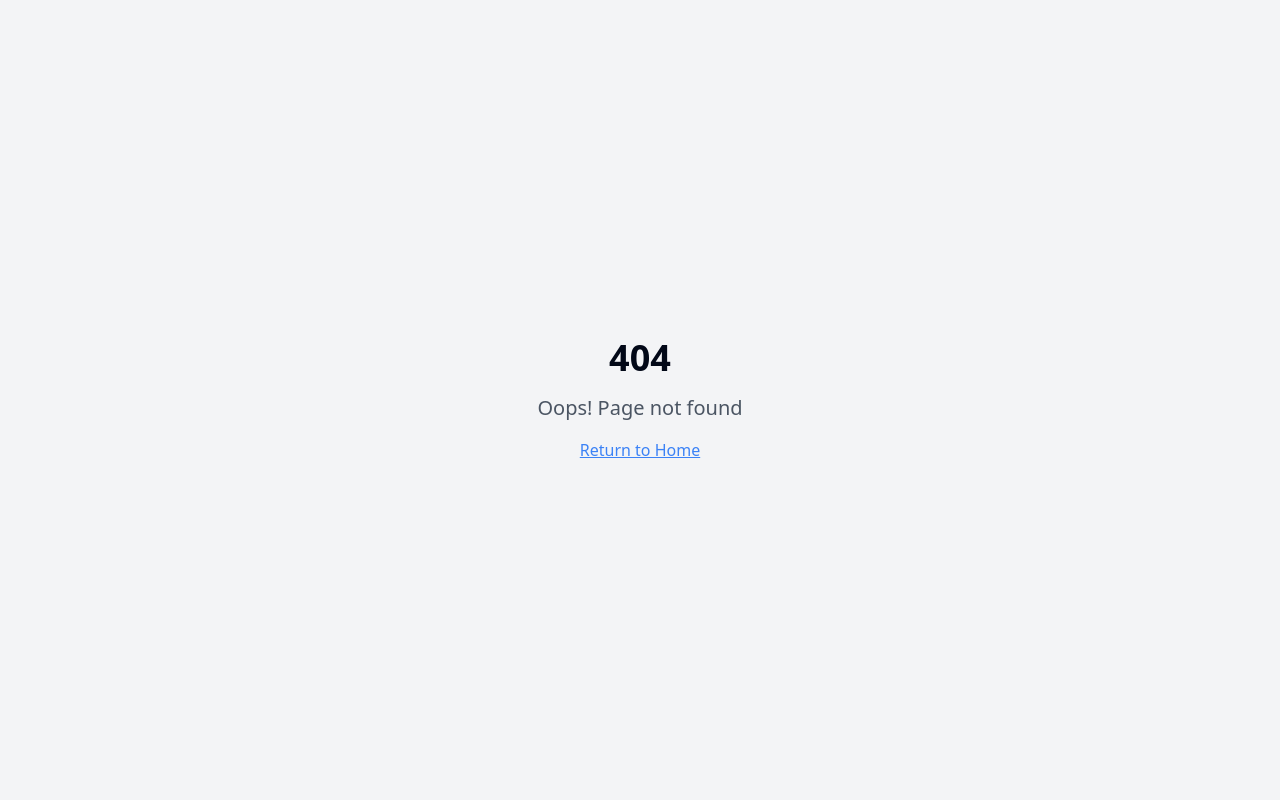
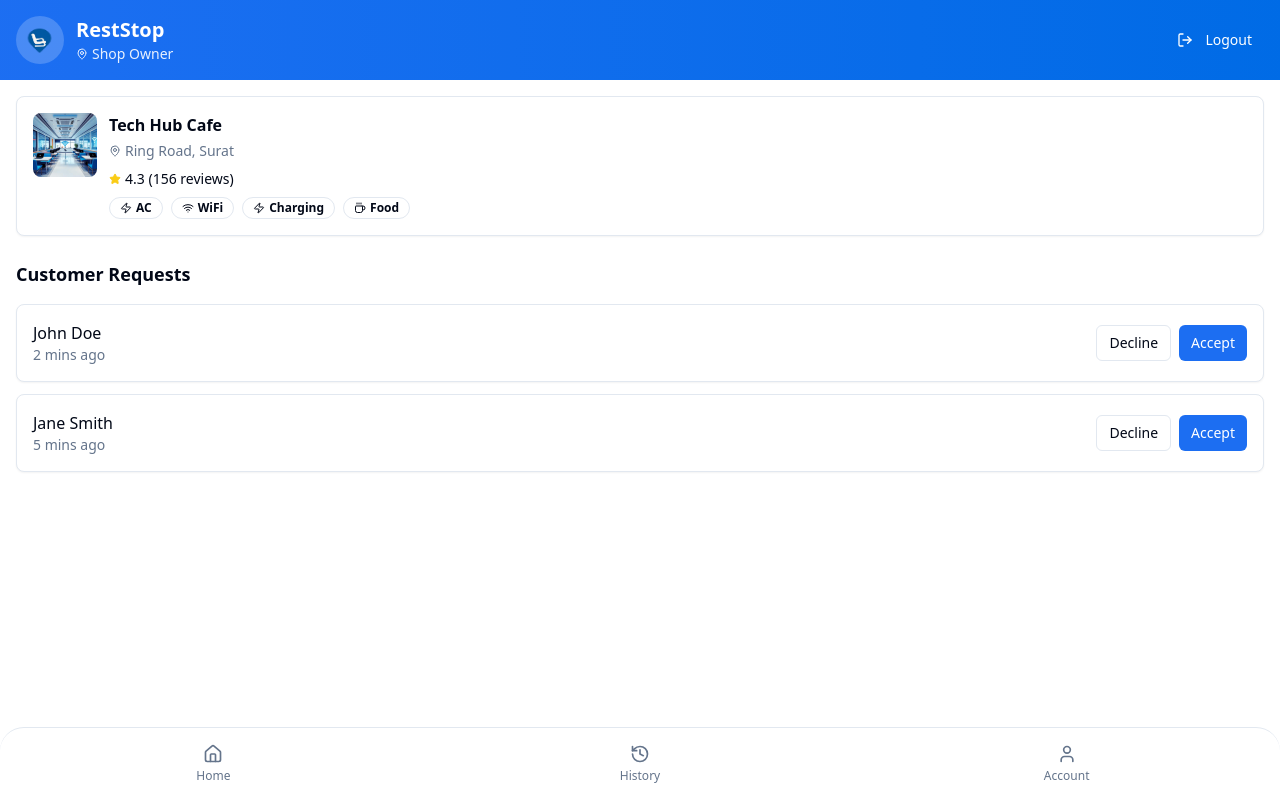
Before and after one commit to poojanjariwala/rest-room, a React (Vite) app: page /owner-dashboard in a window 1280 px wide. Before the commit this address had no page. Built offline with nearby package versions, Linux system fonts and the light colour scheme.

Commit message:
Fix UI and Functionality
- Fixed duplicate welcome screen.
- Updated Google sign-in button style and functionality.
- Removed seat-related info.
- Adjusted filter and navbar styles.

```diff
--- a/src/App.tsx
+++ b/src/App.tsx
@@ -1,3 +1,4 @@
+
 import { Toaster } from "@/components/ui/toaster";
 import { Toaster as Sonner } from "@/components/ui/sonner";
 import { TooltipProvider } from "@/components/ui/tooltip";
@@ -9,6 +10,7 @@ import Account from "./pages/Account";
 import History from "./pages/History";
 import ShopDetails from "./pages/ShopDetails";
 import Auth from "./pages/Auth";
+import OwnerDashboard from "./pages/OwnerDashboard";
 import NotFound from "./pages/NotFound";
 
 const queryClient = new QueryClient();
@@ -26,6 +28,7 @@ const App = () => (
           <Route path="/history" element={<History />} />
           <Route path="/shop/:id" element={<ShopDetails />} />
           <Route path="/auth" element={<Auth />} />
+          <Route path="/owner-dashboard" element={<OwnerDashboard />} />
           {/* ADD ALL CUSTOM ROUTES ABOVE THE CATCH-ALL "*" ROUTE */}
           <Route path="*" element={<NotFound />} />
         </Routes>
--- a/src/components/BottomNav.tsx
+++ b/src/components/BottomNav.tsx
@@ -1,3 +1,4 @@
+
 import { Home, History, User } from "lucide-react";
 import { useNavigate, useLocation } from "react-router-dom";
 import { cn } from "@/lib/utils";
@@ -13,7 +14,7 @@ export const BottomNav = () => {
   const location = useLocation();
 
   return (
-    <div className="fixed bottom-0 left-0 right-0 bg-white border-t border-border">
+    <div className="fixed bottom-0 left-0 right-0 bg-white border-t border-border rounded-t-3xl">
       <div className="flex">
         {navItems.map((item) => {
           const Icon = item.icon;
@@ -24,7 +25,7 @@ export const BottomNav = () => {
               key={item.id}
               onClick={() => navigate(item.path)}
               className={cn(
-                "flex-1 py-3 px-4 flex flex-col items-center gap-1 transition-colors",
+                "flex-1 py-4 px-4 flex flex-col items-center gap-1 transition-colors",
                 isActive
                   ? "text-primary bg-primary/10"
                   : "text-muted-foreground hover:text-foreground"
--- a/src/components/Filter.tsx
+++ b/src/components/Filter.tsx
@@ -2,7 +2,7 @@
 import { useState } from "react";
 import { Button } from "@/components/ui/button";
 import { Badge } from "@/components/ui/badge";
-import { X, Filter as FilterIcon } from "lucide-react";
+import { Filter as FilterIcon } from "lucide-react";
 import { Checkbox } from "@/components/ui/checkbox";
 import { RadioGroup, RadioGroupItem } from "@/components/ui/radio-group";
 import { Label } from "@/components/ui/label";
@@ -54,17 +54,14 @@ export const Filter = ({ onFilterChange }: FilterProps) => {
   return (
     <Dialog open={isOpen} onOpenChange={setIsOpen}>
       <DialogTrigger asChild>
-        <Button variant="outline" className="flex items-center gap-2 bg-white border border-gray-300 rounded-lg px-4 py-2">
+        <Button variant="outline" className="flex items-center gap-2 bg-white border border-gray-300 rounded-xl px-4 py-2">
           <FilterIcon className="h-4 w-4" />
           <span>Filter</span>
         </Button>
       </DialogTrigger>
-      <DialogContent className="max-w-md mx-auto max-h-[90vh] overflow-y-auto">
+      <DialogContent className="max-w-md mx-auto max-h-[90vh] overflow-y-auto rounded-xl">
         <DialogHeader className="flex flex-row items-center justify-between border-b pb-4">
           <DialogTitle>Filter & Sort</DialogTitle>
-          <Button variant="ghost" size="sm" onClick={() => setIsOpen(false)}>
-            <X className="h-4 w-4" />
-          </Button>
         </DialogHeader>
 
         <div className="space-y-6 py-4">
@@ -143,10 +140,10 @@ export const Filter = ({ onFilterChange }: FilterProps) => {
           </div>
 
           <div className="flex gap-2 pt-4 border-t">
-            <Button variant="outline" onClick={handleClearAll} className="flex-1">
+            <Button variant="outline" onClick={handleClearAll} className="flex-1 rounded-xl">
               Clear All
             </Button>
-            <Button onClick={handleApplyFilters} className="flex-1">
+            <Button onClick={handleApplyFilters} className="flex-1 rounded-xl">
               Apply Filters
             </Button>
           </div>
--- a/src/pages/Auth.tsx
+++ b/src/pages/Auth.tsx
@@ -28,7 +28,7 @@ const Auth = () => {
       <Card className="w-full max-w-md">
         <CardContent className="p-8">
           <div className="text-center mb-8">
-            <h1 className="text-2xl font-bold mb-2">Welcome to RestRoom</h1>
+            <h1 className="text-2xl font-bold mb-2">RestRoom</h1>
             <p className="text-muted-foreground">Choose your account type to continue</p>
           </div>
 
@@ -107,15 +107,13 @@ const Auth = () => {
 
             <Button
               variant="outline"
-              className="w-full flex items-center gap-3"
+              className="w-full flex items-center justify-center gap-3 py-3 rounded-full border-2"
               onClick={handleAuth}
             >
-              <img
-                src="/lovable-uploads/0278111c-03e5-4621-aa81-9d7e032d03a0.png"
-                alt="Google"
-                className="w-5 h-5"
-              />
-              Continue with Google
+              <div className="w-5 h-5 bg-gradient-to-r from-red-500 via-yellow-500 via-green-500 to-blue-500 rounded-full flex items-center justify-center text-white font-bold text-sm">
+                G
+              </div>
+              Sign in with Google
             </Button>
 
             <div className="text-center">
@@ -173,15 +171,13 @@ const Auth = () => {
 
             <Button
               variant="outline"
-              className="w-full flex items-center gap-3"
+              className="w-full flex items-center justify-center gap-3 py-3 rounded-full border-2"
               onClick={handleAuth}
             >
-              <img
-                src="/lovable-uploads/0278111c-03e5-4621-aa81-9d7e032d03a0.png"
-                alt="Google"
-                className="w-5 h-5"
-              />
-              Continue with Google
+              <div className="w-5 h-5 bg-gradient-to-r from-red-500 via-yellow-500 via-green-500 to-blue-500 rounded-full flex items-center justify-center text-white font-bold text-sm">
+                G
+              </div>
+              Sign in with Google
             </Button>
 
             <div className="text-center">
@@ -211,7 +207,7 @@ const Auth = () => {
           >
             <ArrowLeft className="h-5 w-5" />
           </Button>
-          <h1 className="text-xl font-semibold">Customer Login</h1>
+          <h1 className="text-xl font-semibold">Customer Signup</h1>
         </div>
 
         <Card>
@@ -258,8 +254,15 @@ const Auth = () => {
               <span className="text-sm text-muted-foreground">OR</span>
             </div>
 
-            <Button variant="outline" className="w-full">
-              Continue with Google
+            <Button
+              variant="outline"
+              className="w-full flex items-center justify-center gap-3 py-3 rounded-full border-2"
+              onClick={handleAuth}
+            >
+              <div className="w-5 h-5 bg-gradient-to-r from-red-500 via-yellow-500 via-green-500 to-blue-500 rounded-full flex items-center justify-center text-white font-bold text-sm">
+                G
+              </div>
+              Sign in with Google
             </Button>
           </CardContent>
         </Card>
@@ -281,9 +284,6 @@ const Auth = () => {
             </Button>
             <h1 className="text-xl font-semibold">Shop Owner Signup</h1>
           </div>
-          <Button variant="ghost" size="icon">
-            <X className="h-5 w-5" />
-          </Button>
         </div>
 
         <div className="space-y-4">
@@ -375,15 +375,13 @@ const Auth = () => {
 
           <Button
             variant="outline"
-            className="w-full flex items-center gap-3"
+            className="w-full flex items-center justify-center gap-3 py-3 rounded-full border-2"
             onClick={handleAuth}
           >
-            <img
-              src="/lovable-uploads/0278111c-03e5-4621-aa81-9d7e032d03a0.png"
-              alt="Google"
-              className="w-5 h-5"
-            />
-            Continue with Google
+            <div className="w-5 h-5 bg-gradient-to-r from-red-500 via-yellow-500 via-green-500 to-blue-500 rounded-full flex items-center justify-center text-white font-bold text-sm">
+              G
+            </div>
+            Sign in with Google
           </Button>
         </div>
       </div>
--- a/src/pages/Index.tsx
+++ b/src/pages/Index.tsx
@@ -1,3 +1,4 @@
+
 import { useNavigate } from "react-router-dom";
 import { User, Store } from "lucide-react";
 import { Card, CardContent } from "@/components/ui/card";
@@ -11,7 +12,7 @@ const Index = () => {
         <CardContent className="p-8">
           <div className="text-center mb-8">
             <h1 className="text-3xl font-bold mb-2 bg-gradient-to-r from-primary to-accent bg-clip-text text-transparent">
-              Welcome to RestRoom
+              RestRoom
             </h1>
             <p className="text-muted-foreground">Choose your account type to continue</p>
           </div>
--- /dev/null
+++ b/src/pages/OwnerDashboard.tsx
@@ -0,0 +1,138 @@
+
+import { useState } from "react";
+import { useNavigate } from "react-router-dom";
+import { ArrowLeft, MapPin, Star, Wifi, Zap, Car, Coffee, User } from "lucide-react";
+import { Button } from "@/components/ui/button";
+import { Card, CardContent } from "@/components/ui/card";
+import { Badge } from "@/components/ui/badge";
+import { Header } from "@/components/Header";
+import { BottomNav } from "@/components/BottomNav";
+import techCafe from "@/assets/tech-cafe.jpg";
+
+const amenityIcons = {
+  AC: Zap,
+  WiFi: Wifi,
+  Parking: Car,
+  Food: Coffee,
+  Charging: Zap,
+  Washroom: User
+};
+
+const OwnerDashboard = () => {
+  const navigate = useNavigate();
+  const [requests] = useState([
+    {
+      id: 1,
+      customerName: "John Doe",
+      requestTime: "2 mins ago",
+      status: "pending"
+    },
+    {
+      id: 2,
+      customerName: "Jane Smith",
+      requestTime: "5 mins ago",
+      status: "pending"
+    }
+  ]);
+
+  const shop = {
+    name: "Tech Hub Cafe",
+    address: "Ring Road, Surat",
+    rating: 4.3,
+    reviews: 156,
+    amenities: ["AC", "WiFi", "Charging", "Food"],
+    image: techCafe
+  };
+
+  const handleLogout = () => {
+    navigate('/');
+  };
+
+  return (
+    <div className="min-h-screen bg-background">
+      <Header
+        title="RestStop"
+        subtitle="Shop Owner"
+        showLogout={true}
+        onLogout={handleLogout}
+      />
+
+      <div className="p-4 space-y-6">
+        {/* Shop Info Card */}
+        <Card>
+          <CardContent className="p-4">
+            <div className="flex gap-3">
+              <div className="w-16 h-16 rounded-lg overflow-hidden flex-shrink-0">
+                <img
+                  src={shop.image}
+                  alt={shop.name}
+                  className="w-full h-full object-cover"
+                />
+              </div>
+
+              <div className="flex-1">
+                <h3 className="font-semibold text-foreground mb-1">{shop.name}</h3>
+                <div className="flex items-center gap-1 text-sm text-muted-foreground mb-2">
+                  <MapPin className="h-3 w-3" />
+                  <span>{shop.address}</span>
+                </div>
+                <div className="flex items-center gap-1 mb-2">
+                  <Star className="h-3 w-3 fill-yellow-400 text-yellow-400" />
+                  <span className="text-sm font-medium">{shop.rating} ({shop.reviews} reviews)</span>
+                </div>
+
+                {/* Amenities */}
+                <div className="flex items-center gap-2 flex-wrap">
+                  {shop.amenities.map((amenity) => {
+                    const Icon = amenityIcons[amenity as keyof typeof amenityIcons];
+                    return (
+                      <Badge key={amenity} variant="outline" className="text-xs flex items-center gap-1">
+                        <Icon className="h-3 w-3" />
+                        {amenity}
+                      </Badge>
+                    );
+                  })}
+                </div>
+              </div>
+            </div>
+          </CardContent>
+        </Card>
+
+        {/* Customer Requests */}
+        <div>
+          <h3 className="text-lg font-semibold mb-4">Customer Requests</h3>
+          {requests.length > 0 ? (
+            <div className="space-y-3">
+              {requests.map((request) => (
+                <Card key={request.id}>
+                  <CardContent className="p-4">
+                    <div className="flex items-center justify-between">
+                      <div>
+                        <h4 className="font-medium">{request.customerName}</h4>
+                        <p className="text-sm text-muted-foreground">{request.requestTime}</p>
+                      </div>
+                      <div className="flex gap-2">
+                        <Button size="sm" variant="outline">Decline</Button>
+                        <Button size="sm">Accept</Button>
+                      </div>
+                    </div>
+                  </CardContent>
+                </Card>
+              ))}
+            </div>
+          ) : (
+            <Card>
+              <CardContent className="p-6 text-center">
+                <p className="text-muted-foreground">No pending requests</p>
+              </CardContent>
+            </Card>
+          )}
+        </div>
+      </div>
+
+      <BottomNav />
+    </div>
+  );
+};
+
+export default OwnerDashboard;
```
